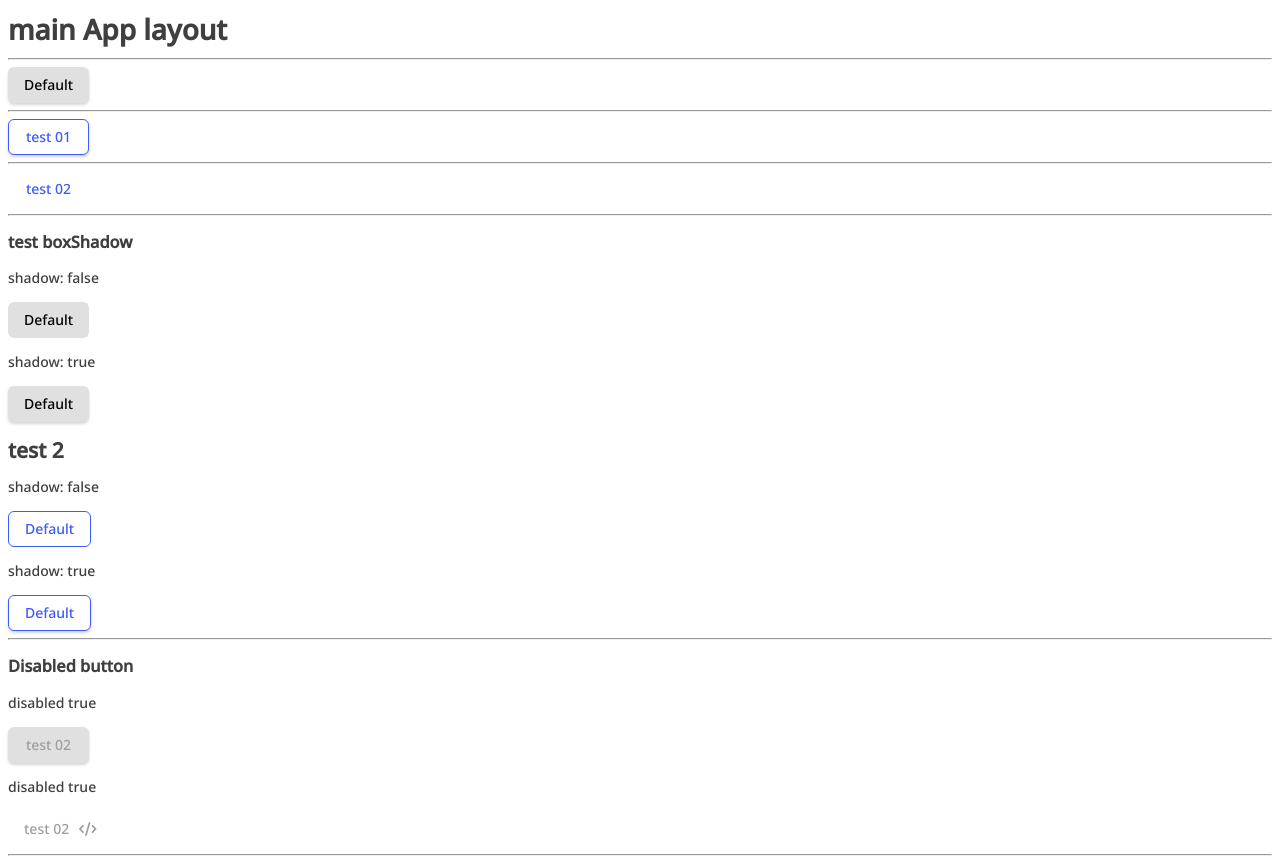
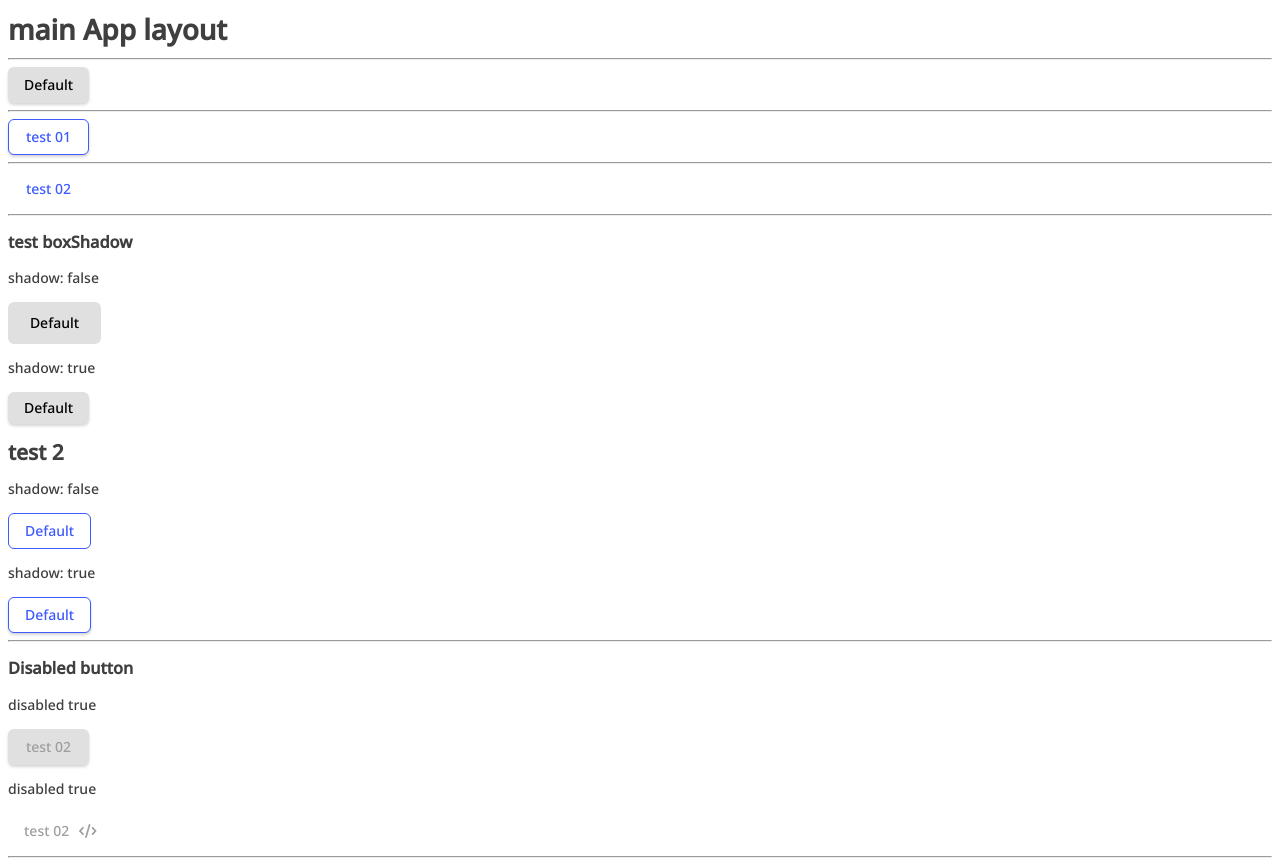
Before and after one commit to BailiMohamedAli/buttons_layout_chl, a React (Create React App) app: page / in a window 1280 px wide. Built offline with nearby package versions, Linux system fonts and the light colour scheme.

Commit message:
size option added to buttons

```diff
--- a/src/App.js
+++ b/src/App.js
@@ -14,9 +14,9 @@ function App() {
       <hr />
       <h3>test boxShadow</h3>
       <p>shadow: false</p>
-      <ButtonSpe disableShadow={true}/>
+      <ButtonSpe disableShadow={true} size="lg" />
       <p>shadow: true</p>
-      <ButtonSpe disableShadow={false}/>
+      <ButtonSpe disableShadow={false} size="sm"/>
       <h2>test 2</h2>
       <p>shadow: false</p>
       <ButtonSpe variant="outline" disableShadow={true}/>
--- a/src/components/buttons/ButtonSpe.jsx
+++ b/src/components/buttons/ButtonSpe.jsx
@@ -4,7 +4,7 @@ import { FontAwesomeIcon } from '@fortawesome/react-fontawesome'
 import { faCodeBranch, faCodeCommit, faCodeMerge, faCode, faCodeCompare } from '@fortawesome/free-solid-svg-icons'
 
 
-const ButtonSpe = ({text, variant, disableShadow, disabled, startIcon, endIcon}) => {
+const ButtonSpe = ({text, variant, disableShadow, disabled, startIcon, endIcon, size}) => {
   //null conditions gard clauses
   if(!text) text = "Default";
   if(!variant) variant = "Default";
@@ -12,6 +12,7 @@ const ButtonSpe = ({text, variant, disableShadow, disabled, startIcon, endIcon})
   if(!disabled) disabled = false;
   if(!startIcon) startIcon = null;
   if(!endIcon) endIcon = null;
+  if(!size) size = "md";
 
   //margin icon setter
   let marginSet = ''
@@ -47,7 +48,7 @@ const ButtonSpe = ({text, variant, disableShadow, disabled, startIcon, endIcon})
     <>
       <button
         disabled={disabled}
-        style={styleButton.StyleTwiker(isHovering, variant, disableShadow, disabled)}
+        style={styleButton.StyleTwiker(isHovering, variant, disableShadow, disabled, size)}
         onMouseEnter={ handleMouseEnter }
         onMouseLeave={ handleMouseLeave }
       >
--- a/src/components/buttons/buttonStyleProp.js
+++ b/src/components/buttons/buttonStyleProp.js
@@ -2,7 +2,7 @@
 
 
 //methods
-export const StyleTwiker = (hover, variant, disableShadow, disabled) => {
+export const StyleTwiker = (hover, variant, disableShadow, disabled, size) => {
     //font styles segregation
     let fontStyles = {
         fontFamily: "'Noto Sans', sans-serif",
@@ -11,15 +11,36 @@ export const StyleTwiker = (hover, variant, disableShadow, disabled) => {
         fontSize: "14px",
         lineHeight: "20px",
     }
+    //let size rectifier
+    let sizeStyle= null;
+    if(size === "sm"){
+        sizeStyle = {
+            minWidth: "62px",
+            maxWidth: "120px",
+            height: "32px",
+        }
+    }
+    if(size === "md"){
+        sizeStyle = {
+            minWidth: "81px",
+            maxWidth: "220px",
+            height: "36px",
+        }
+    }
+    if(size === "lg"){
+        sizeStyle = {
+            minWidth: "93px",
+            maxWidth: "260px",
+            height: "42px",
+        }
+    }
     //dispaly and flexbox
     let displayStyle = {
         display: "flex",
         flexDirection: "row",
         justifyContent: "center",
         alignItems: "center",
-        minWidth: "81px",
-        maxWidth: "220px",
-        height: "36px",
+        ...sizeStyle
     }
     //main style default
     let  mainStyle = {
@@ -58,6 +79,7 @@ export const StyleTwiker = (hover, variant, disableShadow, disabled) => {
             backgroundColor: hover? "rgba(41, 98, 255, 0.1)": "transparent",
             boxShadow: "none"
         }
+
     }
 
     //defaulting
```
